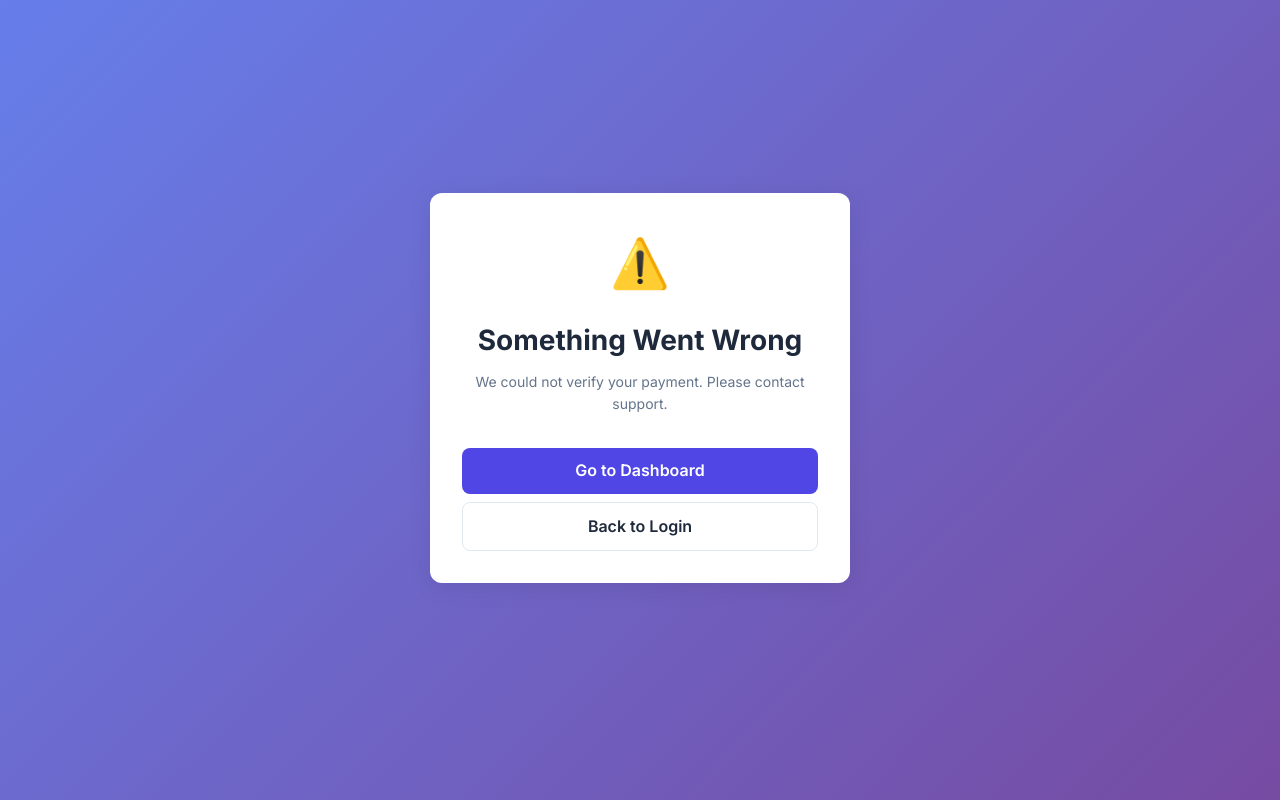
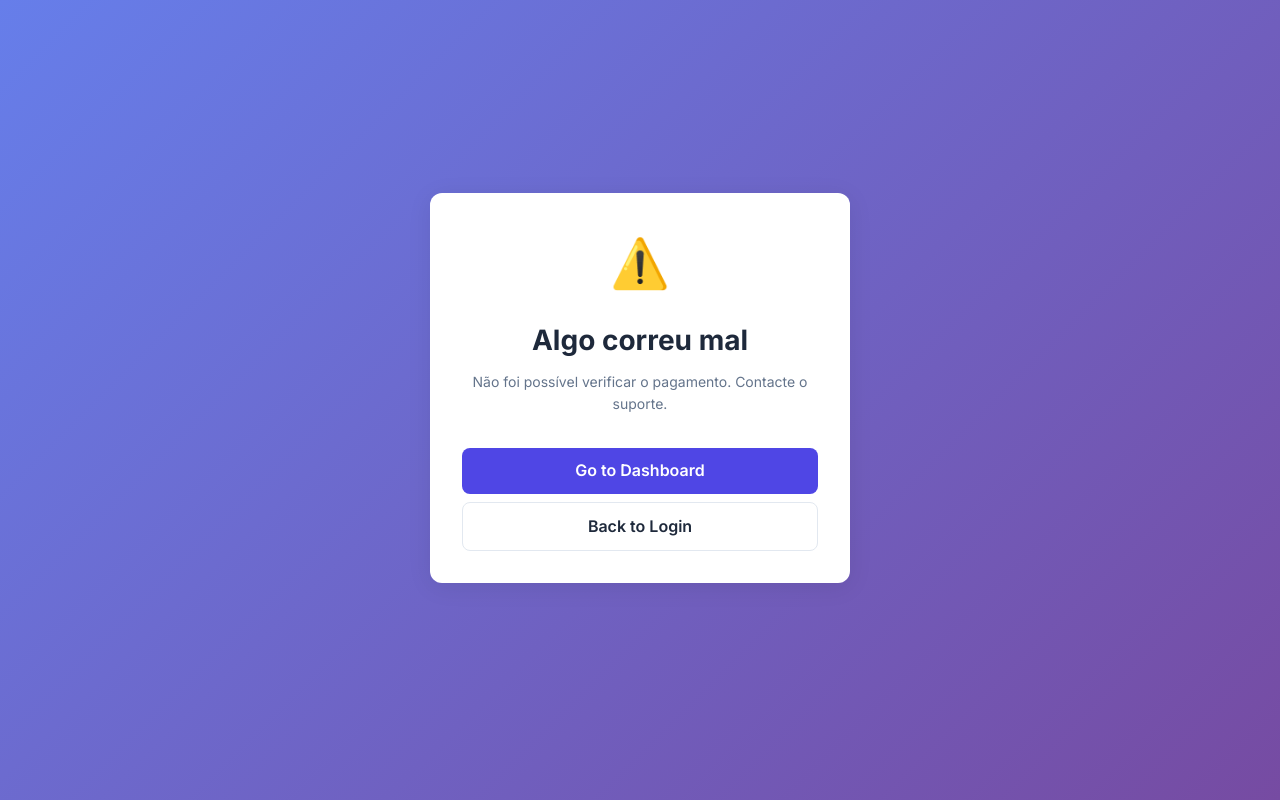
Before and after one commit to alphax247-code/english_buddy_server, a FastAPI app: page /payment-return in a window 1280 px wide. Run offline with FastAPI, Linux system fonts and the light colour scheme.

Commit message:
Fix return_url: use HTTPS server URL, redirect to app deep link on success
- Build return_url from RENDER_EXTERNAL_URL (always valid HTTPS) instead of deep link scheme
- PaYSuite requires a valid HTTP/HTTPS return_url
- payment_return.html now redirects to englishbuddy:// deep link after confirming payment
- Portuguese labels on payment return page

Co-Authored-By: Claude Sonnet 4.6 <noreply@anthropic.com>

```diff
--- a/app.py
+++ b/app.py
@@ -555,13 +555,15 @@ def start_registration_payment(payload: StartPaymentPayload, authorization: str
     # Strip the leading '+' so PaYSuite gets a plain E.164 string without plus sign
     mobile_digits = mobile.lstrip("+")
 
-    # Determine the best return_url:
-    # - prefer the explicit RETURN_URL env var
-    # - fall back to the deep link so the app re-opens automatically after checkout
-    # - never use localhost (PaYSuite rejects it)
-    effective_return_url = RETURN_URL
-    if not effective_return_url or "127.0.0.1" in effective_return_url or "localhost" in effective_return_url:
-        effective_return_url = f"englishbuddy://payment/registration"
+    # Build a valid HTTPS return_url — PaYSuite rejects non-HTTP URLs.
+    # Use explicit RETURN_URL env var if it starts with https, otherwise
+    # fall back to this server's /payment-return endpoint.
+    if RETURN_URL and RETURN_URL.startswith("https://"):
+        effective_return_url = RETURN_URL
+    elif RENDER_EXTERNAL_URL:
+        effective_return_url = f"{RENDER_EXTERNAL_URL}/payment-return"
+    else:
+        effective_return_url = "https://english-buddy-server.onrender.com/payment-return"
 
     body = {
         "amount": REGISTRATION_AMOUNT,
--- a/templates/payment_return.html
+++ b/templates/payment_return.html
@@ -12,8 +12,8 @@
   <div class="hero">
     <div class="card text-center">
       <div id="icon" style="font-size:3rem; margin-bottom:1rem;">⏳</div>
-      <h1 id="title">Checking Payment…</h1>
-      <p class="text-muted" id="subtitle">Please wait while we verify your payment.</p>
+      <h1 id="title">A verificar pagamento…</h1>
+      <p class="text-muted" id="subtitle">Aguarde enquanto confirmamos o seu pagamento.</p>
       <div class="spinner" id="spinner"></div>
       <div id="alert-box" class="mt-2"></div>
       <div id="actions" style="display:none; margin-top:1rem;">
@@ -57,23 +57,23 @@
 
       if (type === 'success') {
         icon.textContent = '✅';
-        title.textContent = 'Payment Successful!';
-        sub.textContent = 'Your account is now active. Welcome to English Buddy!';
-        showAlert('alert-box', 'Payment confirmed. You can now log in.', 'success');
-        if (data && data.token) {
-          localStorage.setItem('token', data.token);
-          setTimeout(() => window.location.href = '/dashboard', 2500);
-        }
+        title.textContent = 'Pagamento Confirmado!';
+        sub.textContent = 'A sua conta está ativa. A regressar ao English Buddy…';
+        showAlert('alert-box', 'Pagamento confirmado. Bem-vindo ao English Buddy!', 'success');
+        // Redirect back to the Flutter app via deep link
+        setTimeout(() => {
+          window.location.href = `englishbuddy://payment/registration?reference=${reference}`;
+        }, 1500);
       } else if (type === 'failed') {
         icon.textContent = '❌';
-        title.textContent = 'Payment Failed';
-        sub.textContent = 'Your payment could not be processed. Please try again.';
-        showAlert('alert-box', 'Payment was not completed.', 'danger');
+        title.textContent = 'Pagamento Falhado';
+        sub.textContent = 'O pagamento não foi concluído. Tente novamente.';
+        showAlert('alert-box', 'Pagamento não completado.', 'danger');
       } else {
         icon.textContent = '⚠️';
-        title.textContent = 'Something Went Wrong';
-        sub.textContent = 'We could not verify your payment. Please contact support.';
-        showAlert('alert-box', 'Could not verify payment status.', 'warning');
+        title.textContent = 'Algo correu mal';
+        sub.textContent = 'Não foi possível verificar o pagamento. Contacte o suporte.';
+        showAlert('alert-box', 'Não foi possível verificar o estado do pagamento.', 'warning');
       }
     }
 
```
